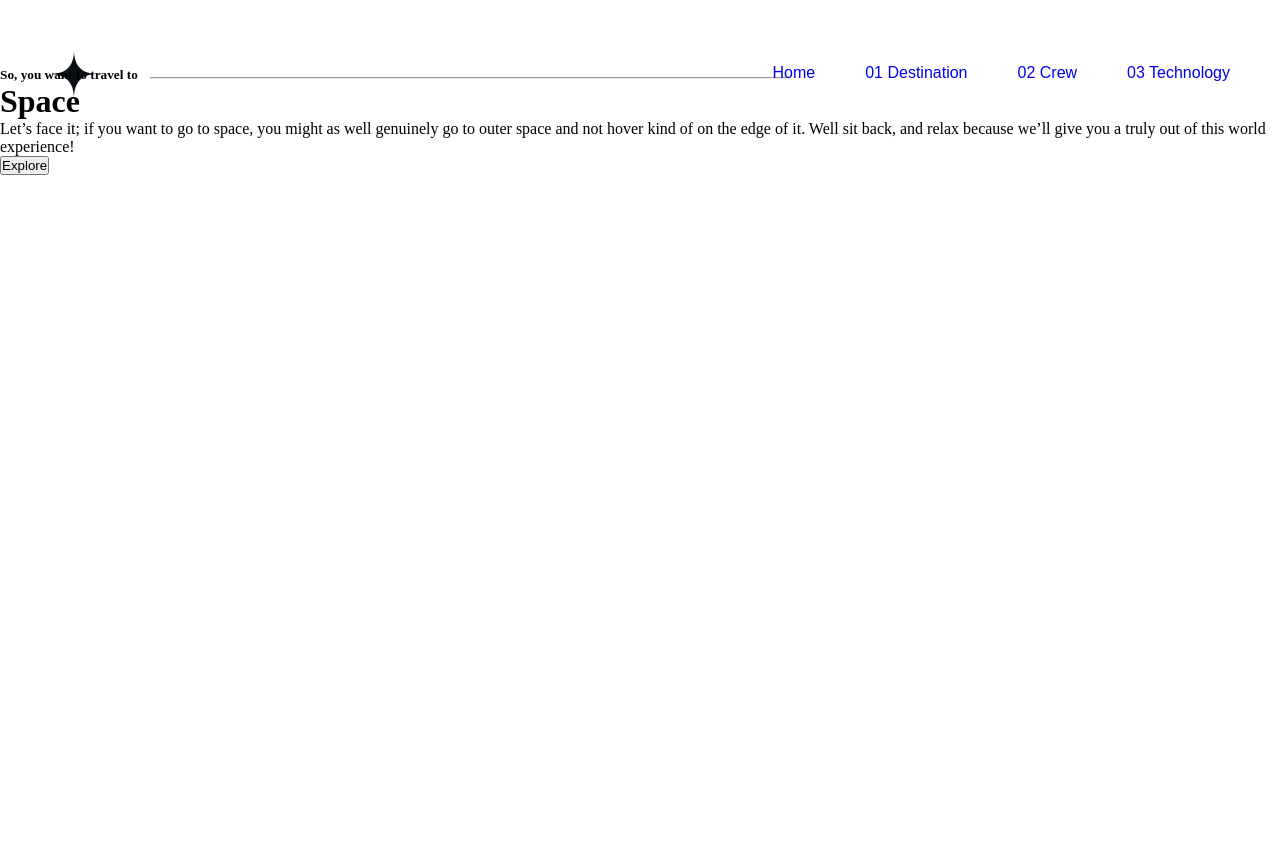
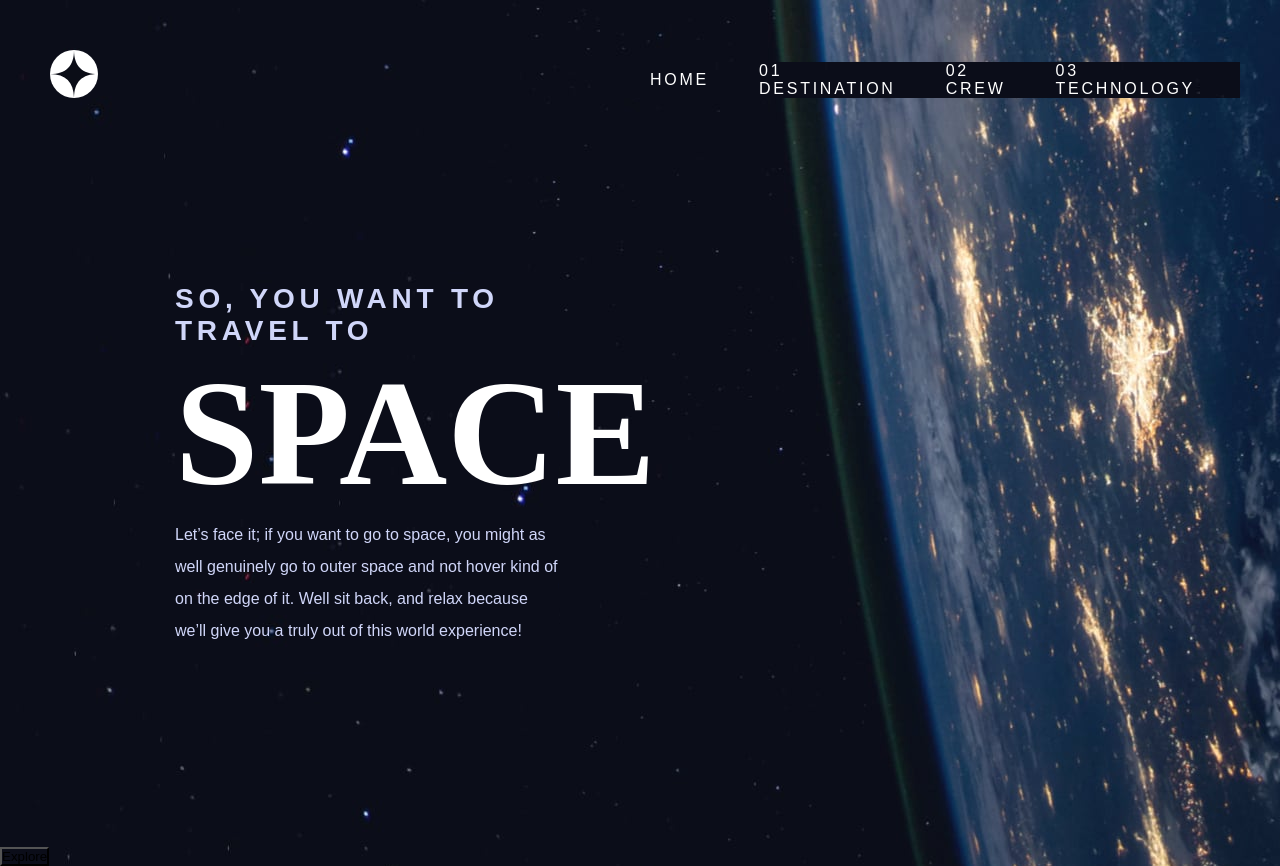
Before and after one commit to istoga/spacechallenge, a plain HTML site: page index.html in a window 1280 px wide. Before the commit the page ends 800 px from the top, so only its background shows below. Drawn offline with Linux system fonts and the light colour scheme; a web font is replaced by a local one.

Commit message:
designing home page with frosted glass background, not able to get it to glass finish yet

```diff
--- a/index.html
+++ b/index.html
@@ -7,11 +7,12 @@
   <link rel="icon" type="image/png" sizes="32x32" href="/img/spacechallenge-favicon.svg">
   <link rel="stylesheet" href="styles.css">
   <link href="https://fonts.googleapis.com/css2?family=Barlow+Condensed:ital@1&display=swap" rel="stylesheet">
+  <link rel="preconnect" href="https://fonts.googleapis.com">
+
   <title>Space Challenge Homepage</title>
 </head>
 <body>
-  <!--<img src="/img/logo.svg" alt="space-logo">
-  <hr>-->
+
   <header><img src="/img/logo.svg" alt="space-logo" class="logo"></header>
   <hr>
 
--- a/styles.css
+++ b/styles.css
@@ -2,6 +2,7 @@
     margin: 0;
     padding: 0;
     box-sizing: border-box;
+    background-image: url(/img/background-home-desktop.jpg);
 }
 
 .header {
@@ -19,13 +20,24 @@
 hr {
       width: 50%;
       margin-left: 150px;
-      #border: #fff;
+      border: #fff;
   }
+
+nav {
+    background-color: rgba(255, 255, 255, .15);
+    backdrop-filter: blur(5px);
+    width: 50%;
+    height: 50%;
+    margin-left: 600px;
+}
 
 .nav-text {
     font-family: 'Barlow Condensed', sans-serif;
     font-size: 1rem;
-    #color: #fff;
+    letter-spacing: 2.75px;
+    text-transform: uppercase;
+    color: #fff;
+
     list-style-type: none;
     display: flex;
     flex:  0 1 auto;
@@ -36,8 +48,14 @@ hr {
     margin: -15px 50px;
 }
 
+
+
+
+
 li a {
     text-decoration: none;
+    color: #fff;
+
 }
 
 .home:hover {
@@ -56,6 +74,29 @@ li a {
     text-decoration: underline;
 }
 
-.home-text-box {
+.home-text-block {
+    width: 30%;
+    margin: 200px 175px;
+}
 
+h1 {
+    font-family: 'Bellefair', serif;
+    font-size: 150px;
+    text-transform: uppercase;
+    color: #fff;
 }
+
+h5 {
+    font-family: 'Barlow Condensed', sans-serif;
+    font-size: 28px;
+    letter-spacing: 4.75px;
+    text-transform: uppercase;
+    color: #d0d6f9;
+}
+
+p {
+    color: #fff;
+    font-family: sans-serif;
+    line-height: 2rem;
+    color: #d0d6f9;
+}
```
Also changed, not shown: crew.html (+1 -0 lines), dest.html (+1 -0 lines), tech.html (+1 -0 lines), img/background-home-desktop.jpg (added), img/background-home-mobile.jpg (added), img/background-home-tablet.jpg (added).
